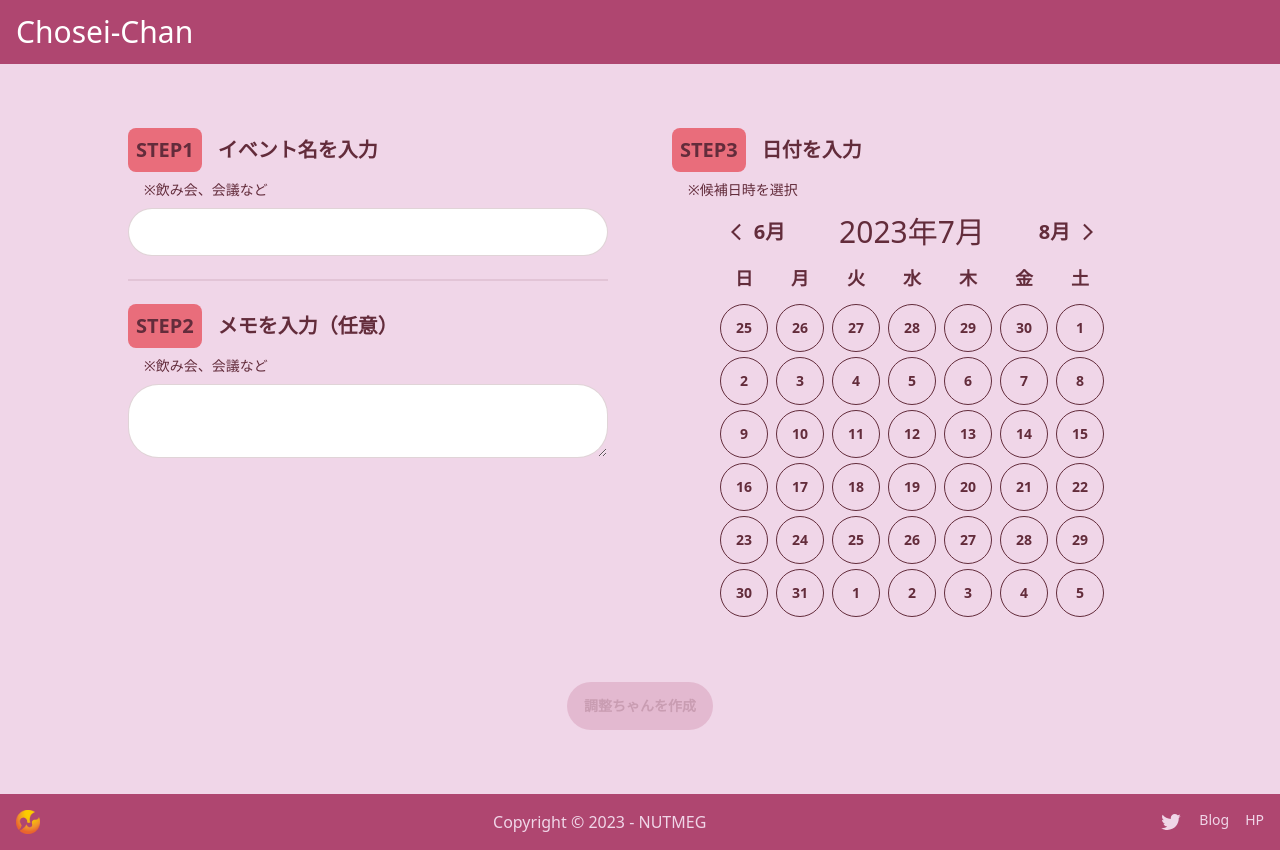
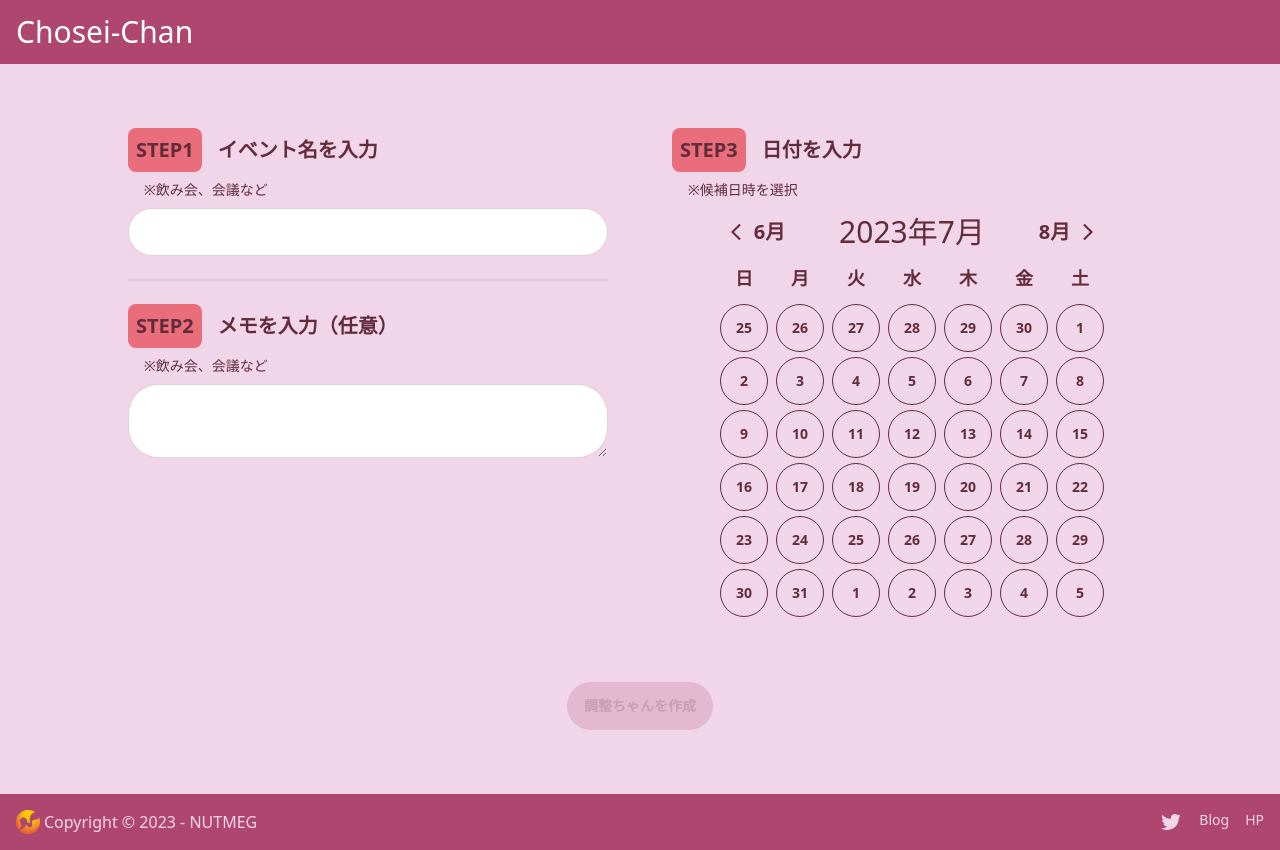
Before and after one commit to NUTFes/chosei-chan, a Next.js app: page / in a window 1280 px wide. Built offline with nearby package versions, Linux system fonts and the light colour scheme.

Commit message:
[fix] 左右に寄せて表示できるようにした

```diff
--- a/src/components/common/Footer/Footer.tsx
+++ b/src/components/common/Footer/Footer.tsx
@@ -5,11 +5,11 @@ const Footer: React.FC = () => {
   return (
     <footer className='footer bg-neutral p-1 md:p-4 text-neutral-content'>
       <div className='w-full grid-flow-col items-center'>
-        <Image src='/logo_images.png' width={24} height={24} alt='logo' />
-        <div className='text-xs md:text-base md:place-self-center'>
-          Copyright © 2023 - NUTMEG
+        <div className='flex gap-1 items-center'>
+          <Image src='/logo_images.png' width={24} height={24} alt='logo' />
+          <div className='text-xs md:text-base'>Copyright © 2023 - NUTMEG</div>
         </div>
-        <div className='flex gap-1 md:gap-4 md:place-self-center md:justify-self-end'>
+        <div className='flex gap-1 md:gap-4 place-self-center justify-self-end'>
           <a
             className='hover:scale-125'
             href='https://twitter.com/nutfes_nutmeg?ref_src=twsrc%5Egoogle%7Ctwcamp%5Eserp%7Ctwgr%5Eauthor'
```
